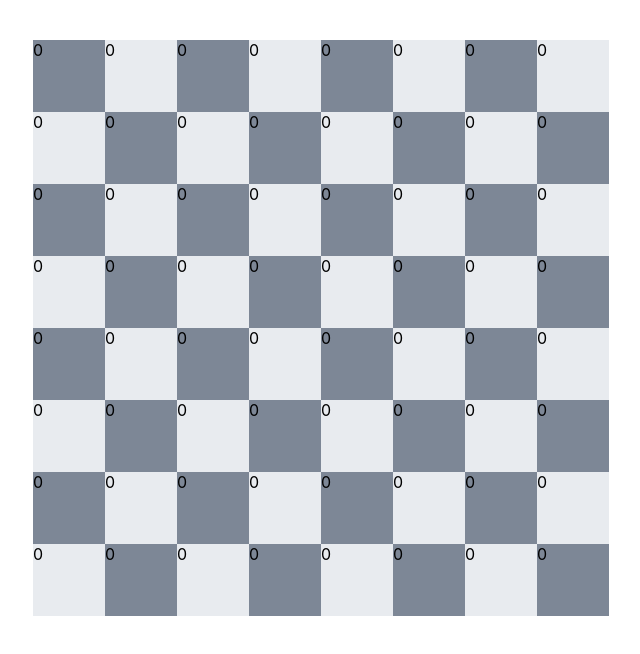
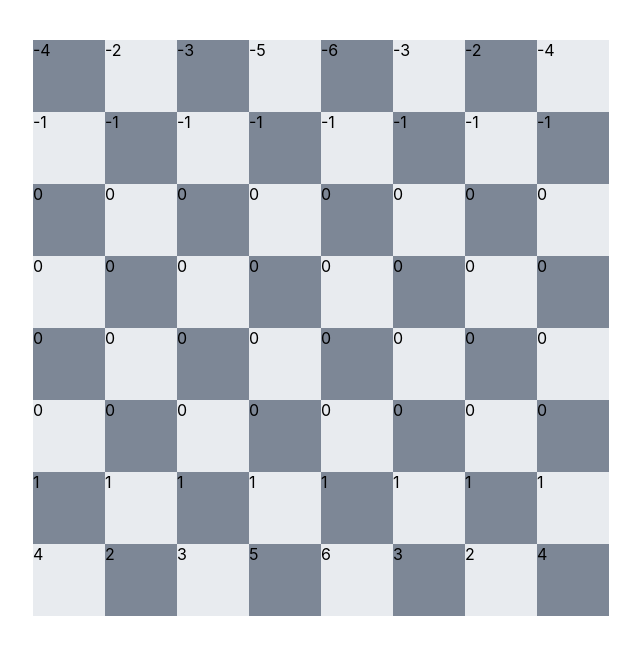
Before and after one commit to xcjackpan/chess_dlc, a React (Create React App) app in the folder client/: page / in a window 1280 px wide. Shown: the top 654 px of the page, without its empty margins (319-959 px from the left). Built offline with nearby package versions, Linux system fonts and the light colour scheme.

Commit message:
pawn movement

```diff
--- a/client/src/Game.tsx
+++ b/client/src/Game.tsx
@@ -1,28 +1,46 @@
 import React, { useState } from 'react';
 import "./Board.css";
+import { Colors, PieceType, getPieceAt, squaresEqual, coordinate } from "./Utils";
+import { buildPiece, copyPiece, Piece } from "./Piece";
 
-const OccupyState = {
-  NONE: 0,
-  WHITE_PAWN: 1,
-  WHITE_KNIGHT: 2,
-  WHITE_BISHOP: 3,
-  WHITE_ROOK: 4,
-  WHITE_QUEEN: 5,
-  WHITE_KING: 6,
-  BLACK_PAWN: -1,
-  BLACK_KNIGHT: -2,
-  BLACK_BISHOP: -3,
-  BLACK_ROOK: -4,
-  BLACK_QUEEN: -5,
-  BLACK_KING: -6,
+const emptyBoard = [
+  [0,0,0,0,0,0,0,0],
+  [0,0,0,0,0,0,0,0],
+  [0,0,0,0,0,0,0,0],
+  [0,0,0,0,0,0,0,0],
+  [0,0,0,0,0,0,0,0],
+  [0,0,0,0,0,0,0,0],
+  [0,0,0,0,0,0,0,0],
+  [0,0,0,0,0,0,0,0]
+]
+
+const testBoard = [
+  [-4,-2,-3,-5,-6,-3,-2,-4],
+  [-1,-1,-1,-1,-1,-1,-1,-1],
+  [0,0,0,0,0,0,0,0],
+  [0,0,0,0,0,0,0,0],
+  [0,0,0,0,0,0,0,0],
+  [0,0,0,0,0,0,0,0],
+  [1,1,1,1,1,1,1,1],
+  [4,2,3,5,6,3,2,4]
+]
+
+function processBoard(board: number[][]) {
+  let res: Piece[][] = [[],[],[],[],[],[],[],[]]
+  board.forEach((row, y) => {
+    row.forEach((elem) => {
+      res[y].push(buildPiece(elem))
+    })
+  })
+  return res
 }
 
-function renderSquare(x: number, y: number, piece: number, selected: boolean, selectSquare: any) {
+function renderSquare(coord: coordinate, piece: number, selected: boolean, selectSquare: any) {
   return (
     <div
       className={`square${selected ? ` selected` : ``}`}
-      key={`${x}-${y}`}
-      onClick={()=>{selectSquare([x,y])}}
+      key={`${coord[0]}-${coord[1]}`}
+      onClick={()=>{selectSquare(coord)}}
     >
       {`${piece}`}
     </div>
@@ -30,47 +48,79 @@ function renderSquare(x: number, y: number, piece: number, selected: boolean, se
 }
 
 function Game() {
-  const [boardState, setBoardState] = useState(null);
+  let processed: Piece[][] = processBoard(testBoard)
+
+  const [boardState, setBoardState]: [Piece[][], any] = useState(processed);
   const [playerTurn, setTurn] = useState(false);
-  const [selectedSquare, setSelectedSquare] = useState([-1,-1])
+  const [selectedSquare, setSelectedSquare]: [coordinate, any] = useState([-1,-1])
 
-  function selectSquare(newSquare: number[]) {
+  function makeMove(piece: coordinate, newSquare: coordinate, extraInfo?: any) {
+    // Move is guaranteed to be valid
+    // Build a copy of the board
+    let newBoard: Piece[][] = [[],[],[],[],[],[],[],[]]
+    boardState.forEach((row, y) => {
+      row.forEach((elem) => {
+        newBoard[y].push(copyPiece(elem))
+      })
+    })
+
+    newBoard[newSquare[0]][newSquare[1]] = getPieceAt(piece, boardState)
+    newBoard[piece[0]][piece[1]] = buildPiece(0)
+
+    console.log(extraInfo)
+    if (extraInfo.hasOwnProperty("enpassant") && extraInfo["enpassant"]) {
+      const movedPiece = getPieceAt(newSquare, boardState)
+      const diff = movedPiece.type === PieceType.WHITE_PAWN ? 1 : -1
+      newBoard[newSquare[0]-diff][newSquare[1]] = buildPiece(0)
+    }
+
+    newBoard[newSquare[0]][newSquare[1]].postMove(piece, newSquare, boardState)
+    newBoard.forEach((row, y) => {
+      row.forEach((elem, x) => {
+        elem.turnTick([x,y], newBoard)
+      })
+    })
+
+    setBoardState(newBoard)
+  }
+
+  function selectSquare(newSquare: coordinate) {
     // 1. Check if there is a currently selected square. If not, select newSquare and done.
+    if (squaresEqual(newSquare, selectedSquare)) {
+      setSelectedSquare([-1, -1])
+      return
+    } else if (squaresEqual(selectedSquare, [-1, -1])) {
+      setSelectedSquare(newSquare)
+      return
+    }
+
     // 2. If there is a currently selected square, check if there is a piece there. If not, select newSquare and done.
-    // 3. If there is a currently selected piece, check if the new selection is a valid move. If not, select newSquare and done.
-    // 4. This is a valid move. Make the move and done.
+    const pieceOnSquare: Piece = boardState[selectedSquare[0]][selectedSquare[1]]
+    if (pieceOnSquare.type === PieceType.NONE) {
+      setSelectedSquare(newSquare)
+      return
+    }
 
-    if (newSquare[0] == selectedSquare[0] && newSquare[1] == selectedSquare[1]) {
+    const [isValid, extraInfo] = pieceOnSquare.validateMove(selectedSquare, newSquare, boardState)
+    // 3. There is a currently selected piece, check if the new selection is a valid move. If not, select newSquare and done.
+    if (isValid) {
+      // 4. Move the piece
+      makeMove(selectedSquare, newSquare, extraInfo)
       setSelectedSquare([-1, -1])
     } else {
-      setSelectedSquare(newSquare)
+      setSelectedSquare(newSquare, extraInfo)
     }
-  }
-
-  // Handle a null board
-  let board: number[][]
-  if (boardState == null) {
-    board = []
-    for (let x = 0; x < 8; x++) {
-      board.push([])
-      for (let y = 0; y < 8; y++) {
-        board[x].push(OccupyState.NONE)
-      }
-    }
-  } else {
-    board = boardState!
   }
 
   return (
     <div className="board">
-      {board.map(
+      {boardState.map(
         (row, x) => (
           <div className="row" key={x}>
             {row.map((occupant, y) => renderSquare(
-              x,
-              y,
-              occupant,
-              (selectedSquare[0] === x && selectedSquare[1] === y),
+              [x,y],
+              occupant.type,
+              squaresEqual(selectedSquare, [x,y]),
               selectSquare,
             ))}
           </div>
--- /dev/null
+++ b/client/src/Piece.tsx
@@ -0,0 +1,183 @@
+import { Colors, PieceType, squaresEqual, oppositeSign, getPieceAt, coordinate } from "./Utils";
+
+export abstract class Piece {
+  public type: number;
+  public color: number;
+  public enPassantable = 0;
+  abstract validateMove(currPos: coordinate, newPos: coordinate, boardState: Piece[][]): any[];
+
+  // Called after this piece moves
+  abstract postMove(currPos: coordinate, newPos: coordinate, boardState: Piece[][]): any;
+
+  // Called after a turn ticks
+  abstract turnTick(currPos: coordinate, boardState: Piece[][]): any;
+
+  constructor(type: number, color: number) {
+    this.type = type
+    this.color = color
+  }
+}
+
+export class None extends Piece {
+  constructor() {
+    super(0, -1)
+  }
+
+  validateMove() {
+    return [false, {}];
+  }
+
+  postMove() {}
+
+  turnTick() {}
+}
+
+export class Pawn extends Piece {
+  constructor(type: number, color: number) {
+    super(type, color)
+  }
+
+  validateMove(currPos: coordinate, newPos: coordinate, boardState: Piece[][]) {
+    let diff: number = this.color === Colors.WHITE ? -1 : 1
+    if (currPos[1] === newPos[1]) {
+      if (currPos[0]+(diff) === newPos[0]) {
+        // Moving one square forward valid only when square empty
+        return [boardState[newPos[0]][newPos[1]].type === PieceType.NONE, {}]
+      } else if (currPos[0]+(2*diff) === newPos[0]) {
+        // Moving two squares valid only when on starting square
+        return [(
+          boardState[newPos[0]][newPos[1]].type === PieceType.NONE
+          && currPos[0] === (this.color === Colors.WHITE ? 6 : 1)
+        ), {}]
+      }
+    } else if ([currPos[1]-1, currPos[1]+1].includes(newPos[1]) && currPos[0]+diff === newPos[0]) {
+      // Capture
+      if (oppositeSign(getPieceAt(newPos, boardState).type, this.type)) {
+        return [true, {}]
+      } else if (boardState[newPos[0]-diff][newPos[1]].type === (this.type*-1) && boardState[newPos[0]-diff][newPos[1]].enPassantable > 0) {
+        return [true, {"enpassant": true}]
+      }
+    }
+    return [false, {}]
+  }
+
+  postMove(currPos: coordinate, newPos: coordinate, boardState: Piece[][]) {
+    // TODO: Handle promotion
+    let diff: number = this.color === Colors.WHITE ? -1 : 1
+    if (currPos[1] === newPos[1] && currPos[0]+(2*diff) === newPos[0]) {
+      this.enPassantable = 2
+    }
+  }
+
+  turnTick() {
+    if (this.enPassantable > 0) {
+      this.enPassantable -= 1
+    }
+  }
+}
+
+export class Bishop extends Piece {
+  constructor(type: number, color: number) {
+    super(type, color)
+  }
+
+  validateMove(currPos: coordinate, newPos: coordinate, boardState: Piece[][]) {
+    return [false, {}];
+  }
+
+  postMove() {}
+
+  turnTick() {}
+}
+
+export class Knight extends Piece {
+  constructor(type: number, color: number) {
+    super(type, color)
+  }
+
+  validateMove(currPos: coordinate, newPos: coordinate, boardState: Piece[][]) {
+    return [false, {}];
+  }
+
+  postMove() {}
+
+  turnTick() {}
+}
+
+export class Rook extends Piece {
+  constructor(type: number, color: number) {
+    super(type, color)
+  }
+
+  validateMove(currPos: coordinate, newPos: coordinate, boardState: Piece[][]) {
+    return [false, {}];
+  }
+
+  postMove() {}
+
+  turnTick() {}
+}
+
+export class King extends Piece {
+  constructor(type: number, color: number) {
+    super(type, color)
+  }
+
+  validateMove(currPos: coordinate, newPos: coordinate, boardState: Piece[][]) {
+    return [false, {}];
+  }
+
+  postMove() {}
+
+  turnTick() {}
+}
+
+export class Queen extends Piece {
+  constructor(type: number, color: number) {
+    super(type, color)
+  }
+
+  validateMove(currPos: coordinate, newPos: coordinate, boardState: Piece[][]) {
+    return [false, {}];
+  }
+
+  postMove() {}
+
+  turnTick() {}
+}
+
+export function buildPiece(type: number) {
+  if (type === PieceType.WHITE_PAWN || type === PieceType.BLACK_PAWN) {
+    return new Pawn(type, type < 0 ? 1 : 0)
+  } else if (type === PieceType.WHITE_BISHOP || type === PieceType.BLACK_BISHOP) {
+    return new Bishop(type, type < 0 ? 1 : 0)
+  } else if (type === PieceType.WHITE_KNIGHT || type === PieceType.BLACK_KNIGHT) {
+    return new Knight(type, type < 0 ? 1 : 0)
+  } else if (type === PieceType.WHITE_ROOK || type === PieceType.BLACK_ROOK) {
+    return new Rook(type, type < 0 ? 1 : 0)
+  } else if (type === PieceType.WHITE_KING || type === PieceType.BLACK_KING) {
+    return new King(type, type < 0 ? 1 : 0)
+  } else if (type === PieceType.WHITE_QUEEN || type === PieceType.BLACK_QUEEN) {
+    return new Queen(type, type < 0 ? 1 : 0)
+  }
+  return new None()
+}
+
+export function copyPiece(piece: Piece) {
+  // For now, this is pretty similar to buildPiece but will copy
+  // properties specific to the piece (ie. counters)
+  if (piece.type === PieceType.WHITE_PAWN || piece.type === PieceType.BLACK_PAWN) {
+    return new Pawn(piece.type, piece.color)
+  } else if (piece.type === PieceType.WHITE_BISHOP || piece.type === PieceType.BLACK_BISHOP) {
+    return new Bishop(piece.type, piece.color)
+  } else if (piece.type === PieceType.WHITE_KNIGHT || piece.type === PieceType.BLACK_KNIGHT) {
+    return new Knight(piece.type, piece.color)
+  } else if (piece.type === PieceType.WHITE_ROOK || piece.type === PieceType.BLACK_ROOK) {
+    return new Rook(piece.type, piece.color)
+  } else if (piece.type === PieceType.WHITE_KING || piece.type === PieceType.BLACK_KING) {
+    return new King(piece.type, piece.color)
+  } else if (piece.type === PieceType.WHITE_QUEEN || piece.type === PieceType.BLACK_QUEEN) {
+    return new Queen(piece.type, piece.color)
+  }
+  return new None()
+}
--- /dev/null
+++ b/client/src/Utils.tsx
@@ -0,0 +1,34 @@
+export type coordinate = [number, number]
+
+export const PieceType = {
+  NONE: 0,
+  WHITE_PAWN: 1,
+  WHITE_KNIGHT: 2,
+  WHITE_BISHOP: 3,
+  WHITE_ROOK: 4,
+  WHITE_QUEEN: 5,
+  WHITE_KING: 6,
+  BLACK_PAWN: -1,
+  BLACK_KNIGHT: -2,
+  BLACK_BISHOP: -3,
+  BLACK_ROOK: -4,
+  BLACK_QUEEN: -5,
+  BLACK_KING: -6,
+}
+
+export const Colors = {
+  WHITE: 0,
+  BLACK: 1,
+}
+
+export function squaresEqual(a: coordinate, b: coordinate) {
+  return a[0] === b[0] && a[1] === b[1]
+}
+
+export function getPieceAt(coord: coordinate, boardState: any[][]) {
+  return boardState[coord[0]][coord[1]]
+}
+
+export function oppositeSign(a: number, b: number) {
+  return a < 0 ? b > 0 : b < 0
+}
--- a/client/tsconfig.json
+++ b/client/tsconfig.json
@@ -18,7 +18,7 @@
     "resolveJsonModule": true,
     "isolatedModules": true,
     "noEmit": true,
-    "jsx": "react"
+    "jsx": "react-jsx"
   },
   "include": [
     "src"
```
Also changed, not shown: 1 other file (tests, documents, lock files or other folders).
